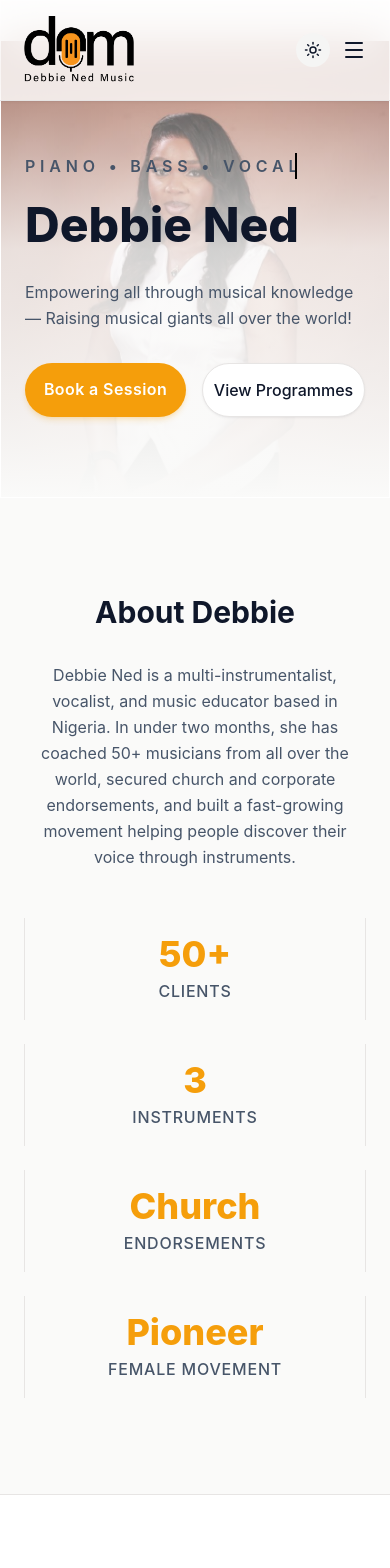
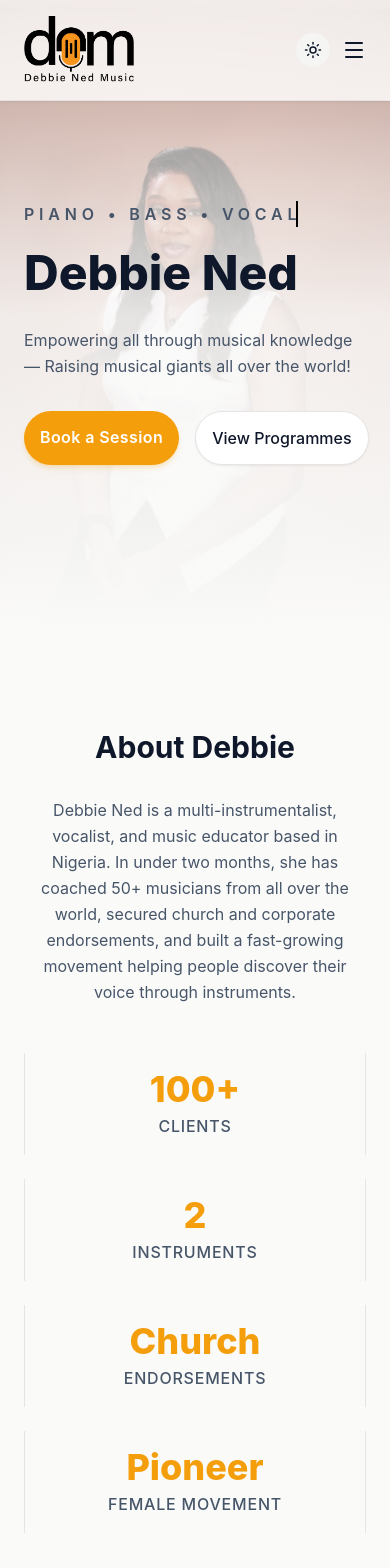
Before and after one commit to dettah/debbie-ned, a React (Vite) app in the folder Ned/: page / in a window 390 px wide. Shown: the top 1568 px of the page. Built offline with nearby package versions, Linux system fonts and the light colour scheme.

Commit message:
Fixed mailing account

```diff
--- a/Ned/src/components/LandingPage.jsx
+++ b/Ned/src/components/LandingPage.jsx
@@ -27,7 +27,7 @@ const steps = [
     title: "Assessment",
     icon: <AssessmentIcon />,
     image: AssessmentImg,
-    details: "We understad your current level, goals, and learning style to create a personalized plan for your growth."
+    details: "We understand your current level, goals, and learning style to create a personalized plan for your growth."
   },
   {
     title: "Instrument-first training",
@@ -36,7 +36,7 @@ const steps = [
     details: "We build a strong foundation on your chosen instrument with practical, hands-on lessons."
   },
   {
-    title: "Transcription mastery",
+    title: "Solfa mastery",
     icon: <TranscriptionIcon />,
     image: TranscriptionImg,
     details: "Learn to transcribe songs by ear-melody, chords, and basslines-unlocking your ears and creativity."
@@ -155,12 +155,12 @@ export default function LandingPage() {
 
 
       {/* HERO */}
-      <section className="relative border bg-[#FAFAF9] min-h-auto md:min-h-[65vh] lg:min-h-[70vh] pt-38 pb-20 md:my-30 flex items-center bg-[#FAFAF9">
-        {/* BACKGROUND IMAGES CONTAINER */}
-        <div className="absolute pt-10 md:pt-0 inset-0 overflow-hidden">
+      {/* <section className="relative border bg-[#FAFAF9] min-h-auto md:min-h-[65vh] lg:min-h-[70vh] pt-42 pb-24 md:my-28 flex items-center bg-[#FAFAF9">*/}
+      {/* BACKGROUND IMAGES CONTAINER */}
+      {/* <div className="absolute pt-10 md:pt-0 inset-0 overflow-hidden">
           <img
             src={HeroImg}
-            className="w-full h-auto  md:ml-auto object-cover opacity-90 max-md:hidden"
+            className="w-full h-auto md:ml-auto object-cover opacity-90 max-md:hidden"
             alt="Debbie Ned Hero"
           />
           <img
@@ -168,14 +168,14 @@ export default function LandingPage() {
             className="md:hidden w-full h-full object-cover opacity-100"
             alt="Debbie Ned Hero Mobile"
           />
-        </div>
+        </div> */}
 
-        {/* BALANCED LIGHT GRADIENT OVERLAY */}
-        {/* Mobile overlay covers top to bottom; Desktop overlay creates a solid text plate on the left and fades out completely over the photo on the right */}
-        <div className="absolute inset-0 bg-linear-to-b from-transparent via-[#FAFAF9ea]/90 to-[#FAFAF9] md:bg-linear-to-r md:from-[#FAFAF9] md:via-[#FAFAF9]/95 md:to-transparent md:w-3/4"></div>
+      {/* BALANCED LIGHT GRADIENT OVERLAY */}
+      {/* Mobile overlay covers top to bottom; Desktop overlay creates a solid text plate on the left and fades out completely over the photo on the right */}
+      {/* <div className="absolute inset-0 bg-linear-to-b from-transparent via-[#FAFAF9ea]/90 to-[#FAFAF9] md:bg-linear-to-r md:from-[#FAFAF9] md:via-[#FAFAF9]/95 md:to-transparent md:w-3/4"></div> */}
 
-        {/* TEXT & CTAs CONTAINER */}
-        <div className="relative z-10 max-w-7xl md:mt-6 md:w-fit md:ml-16 mx-auto px-6 w-full">
+      {/* TEXT & CTAs CONTAINER */}
+      {/* <div className="relative z-10 max-w-7xl md:mt-6 md:w-fit md:ml-16 mx-auto px-6 w-full">
           <p className="text-xs tracking-[0.3em] w-fit  uppercase text-[#475569] font-semibold mb-4 typing">
             Piano • Bass • Vocals
           </p>
@@ -189,11 +189,65 @@ export default function LandingPage() {
             Empowering all through musical knowledge — Raising musical giants all over the world!
           </p>
 
-          <div className="mt-8 flex gap-4">
+          <div className="mt-8 flex gap-4"> */}
+      {/* BRAND ACCENT CTA BUTTON */}
+      {/* <a
+              href="#contact"
+              className="px-2 flex-1 md:px-7 py-3.5 bg-[#F59E0B] text-white rounded-full hover:bg-[#D97706] hover:scale-105 shadow-md shadow-[#F59E0B]/20 transition duration-200 whitespace-nowrap font-semibold tracking-wide text-center"
+            >
+              Book a Session
+            </a> */}
+
+      {/* SECONDARY OUTLINE BUTTON */}
+      {/*<a
+              href="#programmes"
+              className="px-2 text-center flex-1 md:px-7 py-3.5 border border-[#E7E5E4] bg-white text-[#0F172A] rounded-full hover:bg-[#F5F5F4] hover:border-[#D6D3D1] transition duration-200 whitespace-nowrap font-medium shadow-sm shadow-[#0F172A]/5"
+            >
+              View Programmes
+            </a>
+          </div>
+        </div>
+      </section> */}
+
+      {/* HERO */}
+      <section className="relative bg-[#FAFAF9] min-h-[75vh] md:min-h-[85vh] pt-32 pb-24 flex items-center overflow-hidden">
+        {/* BACKGROUND IMAGES CONTAINER */}
+        <div className="absolute inset-0 w-full h-full">
+          <img
+            src={HeroImg}
+            className="w-full h-full md:w-1/2 md:ml-auto object-cover object-center opacity-90 max-md:hidden"
+            alt="Debbie Ned Hero"
+          />
+          <img
+            src={HeroImg_sm}
+            className="md:hidden w-full h-full object-cover object-center opacity-100"
+            alt="Debbie Ned Hero Mobile"
+          />
+        </div>
+
+        {/* BALANCED LIGHT GRADIENT OVERLAY */}
+        <div className="absolute inset-0 bg-linear-to-b from-[#FAFAF9]/40 via-[#FAFAF9]/90 to-[#FAFAF9] md:bg-linear-to-r md:from-[#FAFAF9] md:via-[#FAFAF9]/80 md:to-transparent"></div>
+
+        {/* TEXT & CTAs CONTAINER */}
+        <div className="relative z-10 max-w-7xl w-full md:w-fit md:ml-16 mx-auto px-6">
+          <p className="text-xs tracking-[0.3em] w-fit uppercase text-[#475569] font-semibold mb-4 typing">
+            Piano • Bass • Vocals
+          </p>
+          <div className="w-fit">
+            <h1 className="text-5xl md:text-7xl font-extrabold leading-tight text-[#0F172A]">
+              Debbie Ned
+            </h1>
+          </div>
+
+          <p className="mt-6 text-[#475569] text-lg max-w-lg font-normal leading-relaxed">
+            Empowering all through musical knowledge — Raising musical giants all over the world!
+          </p>
+
+          <div className="mt-8 flex gap-4 max-w-md">
             {/* BRAND ACCENT CTA BUTTON */}
             <a
               href="#contact"
-              className="px-2 flex-1 md:px-7 py-3.5 bg-[#F59E0B] text-white rounded-full hover:bg-[#D97706] hover:scale-105 shadow-md shadow-[#F59E0B]/20 transition duration-200 whitespace-nowrap font-semibold tracking-wide text-center"
+              className="px-4 flex-1 md:px-7 py-3.5 bg-[#F59E0B] text-white rounded-full hover:bg-[#D97706] hover:scale-105 shadow-md shadow-[#F59E0B]/20 transition duration-200 whitespace-nowrap font-semibold tracking-wide text-center"
             >
               Book a Session
             </a>
@@ -201,7 +255,7 @@ export default function LandingPage() {
             {/* SECONDARY OUTLINE BUTTON */}
             <a
               href="#programmes"
-              className="px-2 text-center flex-1 md:px-7 py-3.5 border border-[#E7E5E4] bg-white text-[#0F172A] rounded-full hover:bg-[#F5F5F4] hover:border-[#D6D3D1] transition duration-200 whitespace-nowrap font-medium shadow-sm shadow-[#0F172A]/5"
+              className="px-4 text-center flex-1 md:px-7 py-3.5 border border-[#E7E5E4] bg-white text-[#0F172A] rounded-full hover:bg-[#F5F5F4] hover:border-[#D6D3D1] transition duration-200 whitespace-nowrap font-medium shadow-sm shadow-[#0F172A]/5"
             >
               View Programmes
             </a>
@@ -222,11 +276,11 @@ export default function LandingPage() {
         {/* STATS COUNT GRID */}
         <div className="grid md:grid-cols-4 gap-6">
           <div className="border-x border-[#E7E5E4] md:border-r md:border-x-0 py-4 md:py-0">
-            <h3 className="text-4xl font-extrabold text-[#F59E0B]">50+</h3>
+            <h3 className="text-4xl font-extrabold text-[#F59E0B]">100+</h3>
             <p className="text-[#475569] font-medium text-sm mt-1 uppercase tracking-wider">Clients</p>
           </div>
           <div className="border-x border-[#E7E5E4] md:border-r md:border-x-0 py-4 md:py-0">
-            <h3 className="text-4xl font-extrabold text-[#F59E0B]">3</h3>
+            <h3 className="text-4xl font-extrabold text-[#F59E0B]">2</h3>
             <p className="text-[#475569] font-medium text-sm mt-1 uppercase tracking-wider">Instruments</p>
           </div>
           <div className="border-x border-[#E7E5E4] md:border-r md:border-x-0 py-4 md:py-0">
@@ -364,11 +418,11 @@ export default function LandingPage() {
             <div className="flex flex-col sm:flex-row justify-center items-center gap-4">
               {/* PRIMARY MAIL CTA */}
               <a
-                href="mailto:debbiened@gmail.com"
+                href="mailto:deborahebhomien7@gmail.com"
                 className="w-full sm:w-auto px-8 py-4 bg-[#F59E0B] text-white font-semibold rounded-full hover:bg-[#D97706] hover:scale-105 shadow-md shadow-[#F59E0B]/20 transition duration-200 flex items-center justify-center gap-3"
               >
                 <img src={Mail} alt="" className="h-5 w-5 brightness-0 invert" />
-                Book a Free Session
+                Book a Session
               </a>
             </div>
           </section>
```
